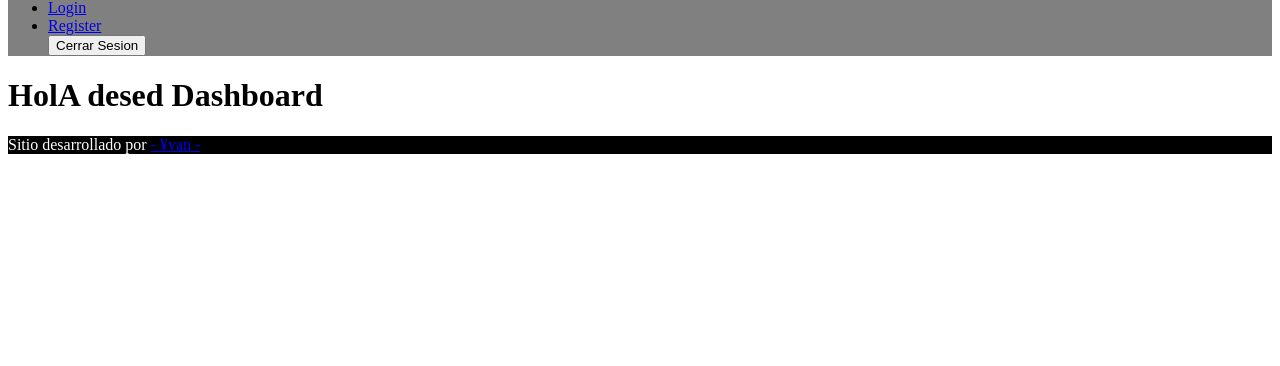
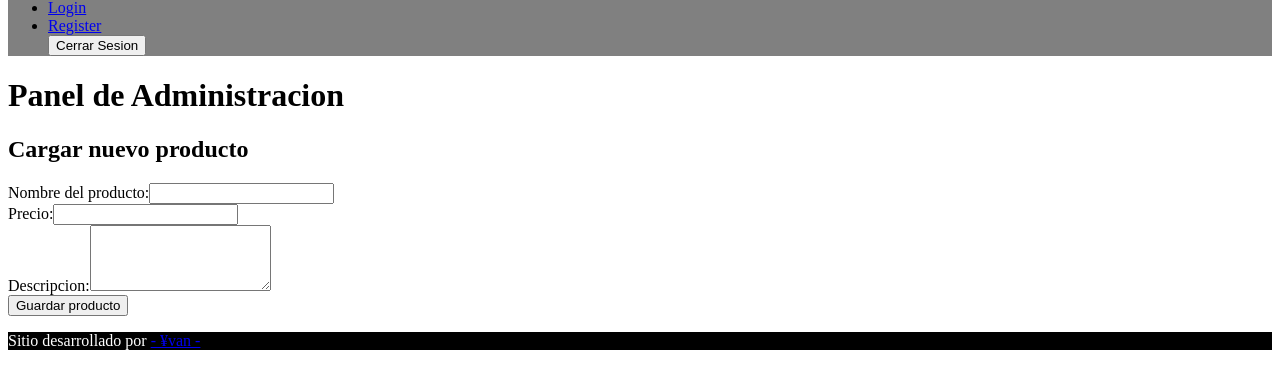
Before and after one commit to ivan-pardo/base-project-utn, a React (Vite) app: page /dashboard in a window 1280 px wide. Shown: the part 365-731 px from the top of the page. Built offline with nearby package versions, Linux system fonts and the light colour scheme.

Commit message:
add: contenido estatico en dashboard

```diff
--- a/src/pages/Dashboard.jsx
+++ b/src/pages/Dashboard.jsx
@@ -3,7 +3,29 @@
 const Dashboard = () => {
   return (
     <Layout>
-      <h1>HolA desed Dashboard</h1>
+      <h1>Panel de Administracion</h1>
+
+      <section>
+        <h2>Cargar nuevo producto</h2>
+        <form>
+          <div>
+            <label>Nombre del producto:</label>
+            <input type="text" name="nombre"/>
+          </div>
+
+          <div>
+            <label>Precio:</label>
+            <input type="number" name="precio"/>
+          </div>
+
+          <div>
+            <label>Descripcion:</label>
+            <textarea type="descripcion" rows="4"/>
+          </div>
+
+          <button>Guardar producto</button>
+        </form>
+      </section>
     </Layout>
   )
 }
```
